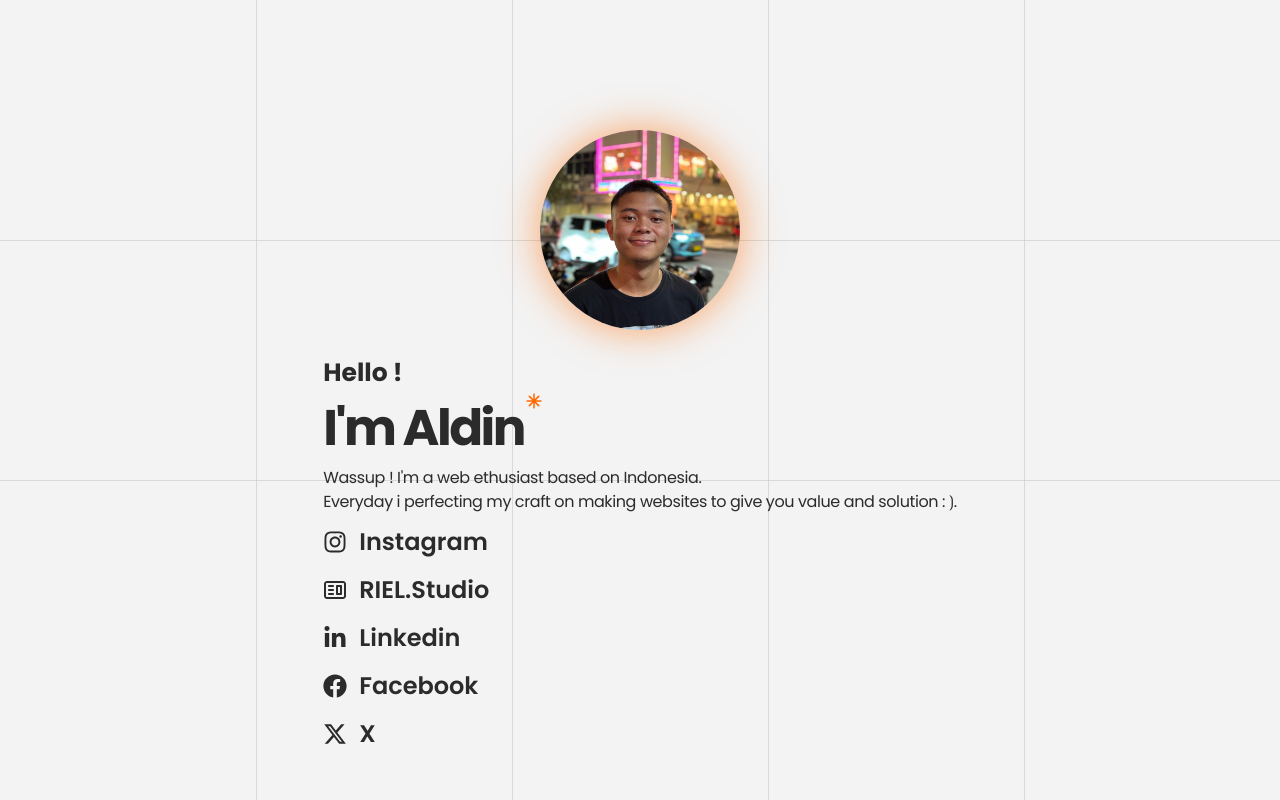
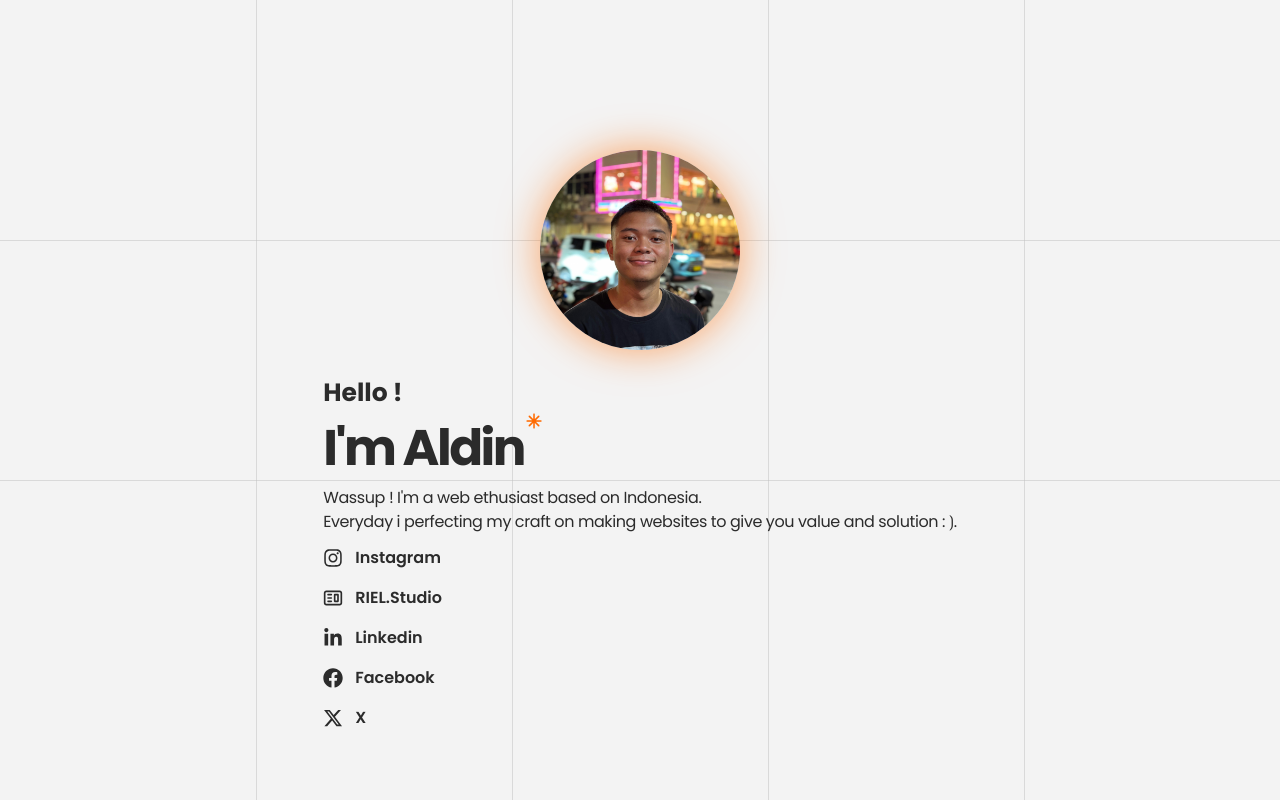
Before and after one commit to aldinpramudya/new-rielcard, a React (Vite) app: page / in a window 1280 px wide. Built offline with nearby package versions, Linux system fonts and the light colour scheme.

Commit message:
feat :links changes

```diff
--- a/src/Links.tsx
+++ b/src/Links.tsx
@@ -11,8 +11,8 @@ export default function Links() {
                     rel="noopener noreferrer"
                     className="flex items-center gap-3 hover:text-[#FF6A00] transition-all duration-300"
                 >
-                    <span className="text-2xl">{social.icon}</span>
-                    <span className="text-2xl font-semibold">{social.name}</span>
+                    <span className="2xl:text-2xl text-xl">{social.icon}</span>
+                    <span className="2xl:text-2xl font-semibold">{social.name}</span>
                 </a>
             ))}
         </div>
```
